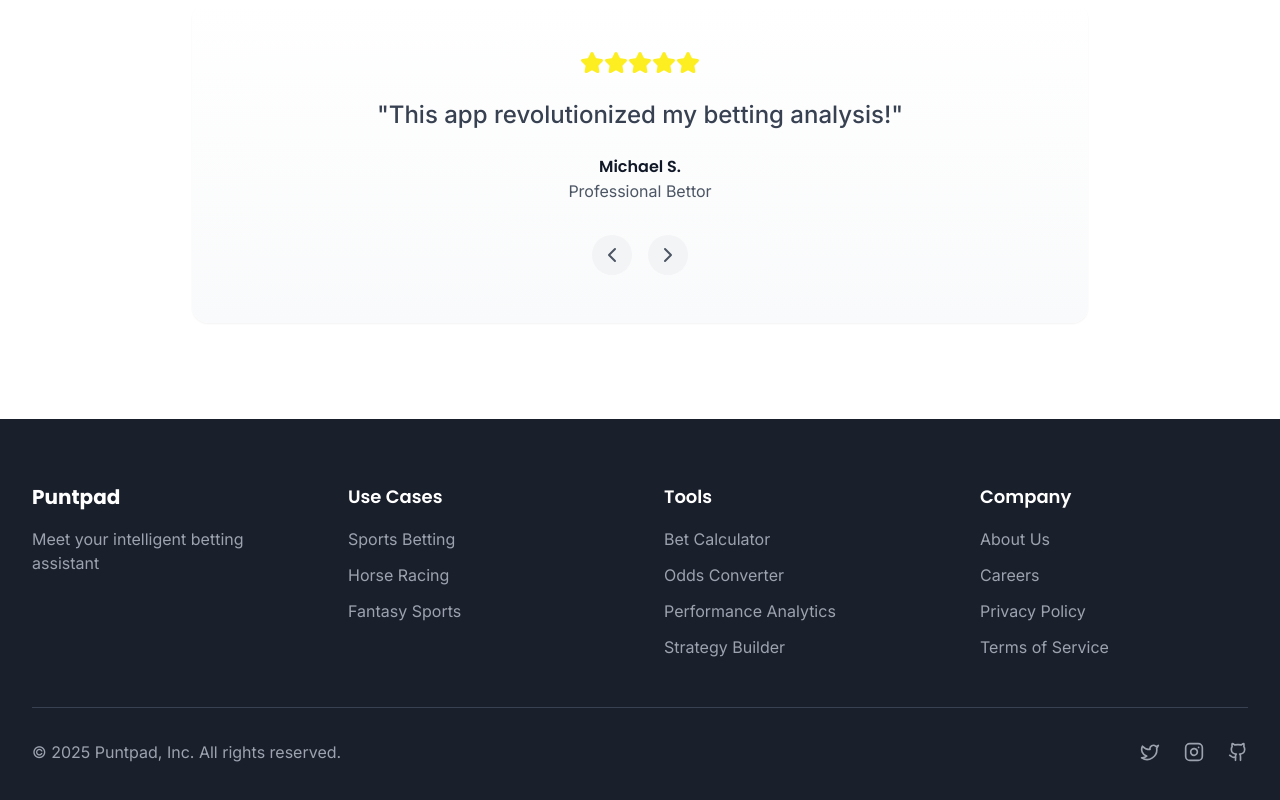
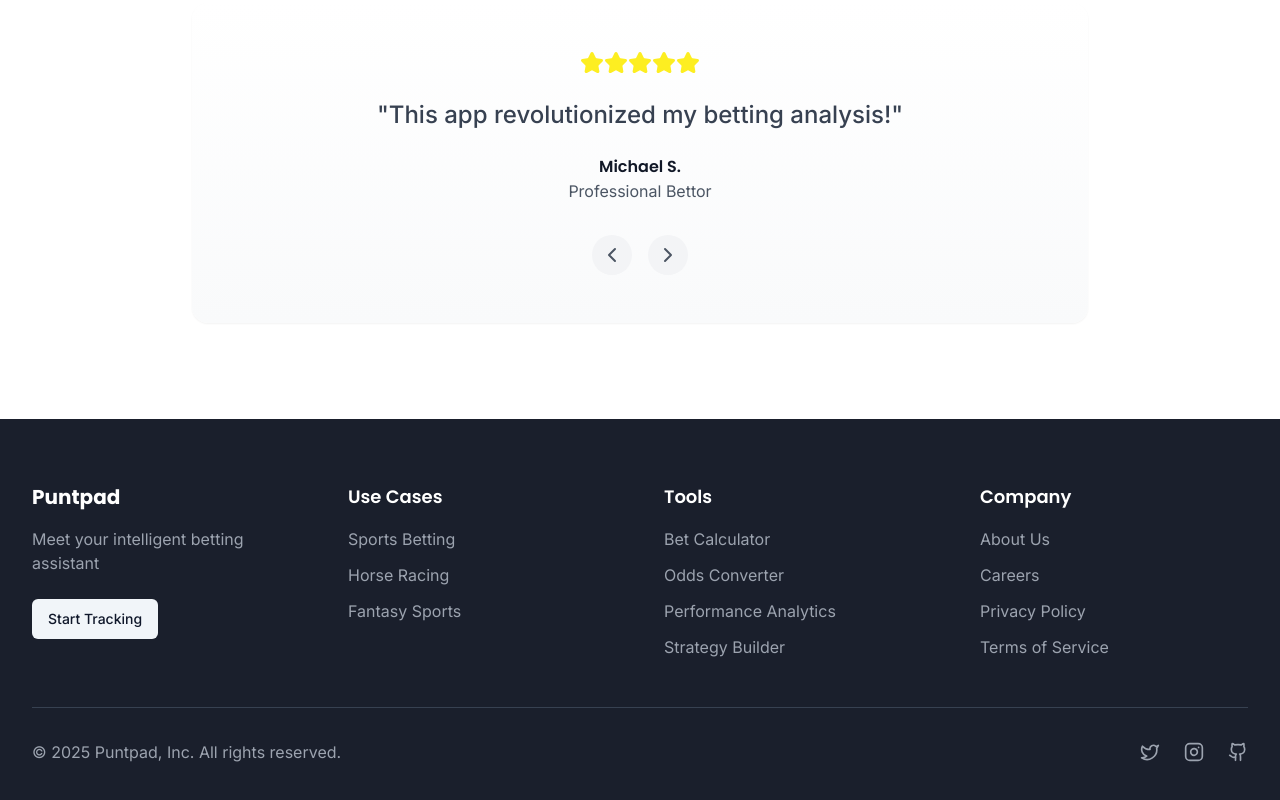
Before and after one commit to JackDilger/punt-pad, a React (Vite) app: page / in a window 1280 px wide. Shown: the part 2055-2855 px from the top of the page. Built offline with nearby package versions, Linux system fonts and the light colour scheme.

Commit message:
Add start tracking button
Adds a "Start Tracking" button below the "Meet your intelligent betting assistant" text in the footer.

```diff
--- a/src/components/Footer.tsx
+++ b/src/components/Footer.tsx
@@ -1,5 +1,7 @@
 
 import { Instagram, Twitter, Github } from "lucide-react";
+import { Button } from "./ui/button";
+import { Link } from "react-router-dom";
 
 export const Footer = () => {
   return (
@@ -13,6 +15,11 @@ export const Footer = () => {
             <p className="text-gray-400 mb-6">
               Meet your intelligent betting assistant
             </p>
+            <Button asChild variant="secondary" className="hover:bg-white hover:text-gray-900">
+              <Link to="/signup">
+                Start Tracking
+              </Link>
+            </Button>
           </div>
 
           {/* Use Cases */}
```
